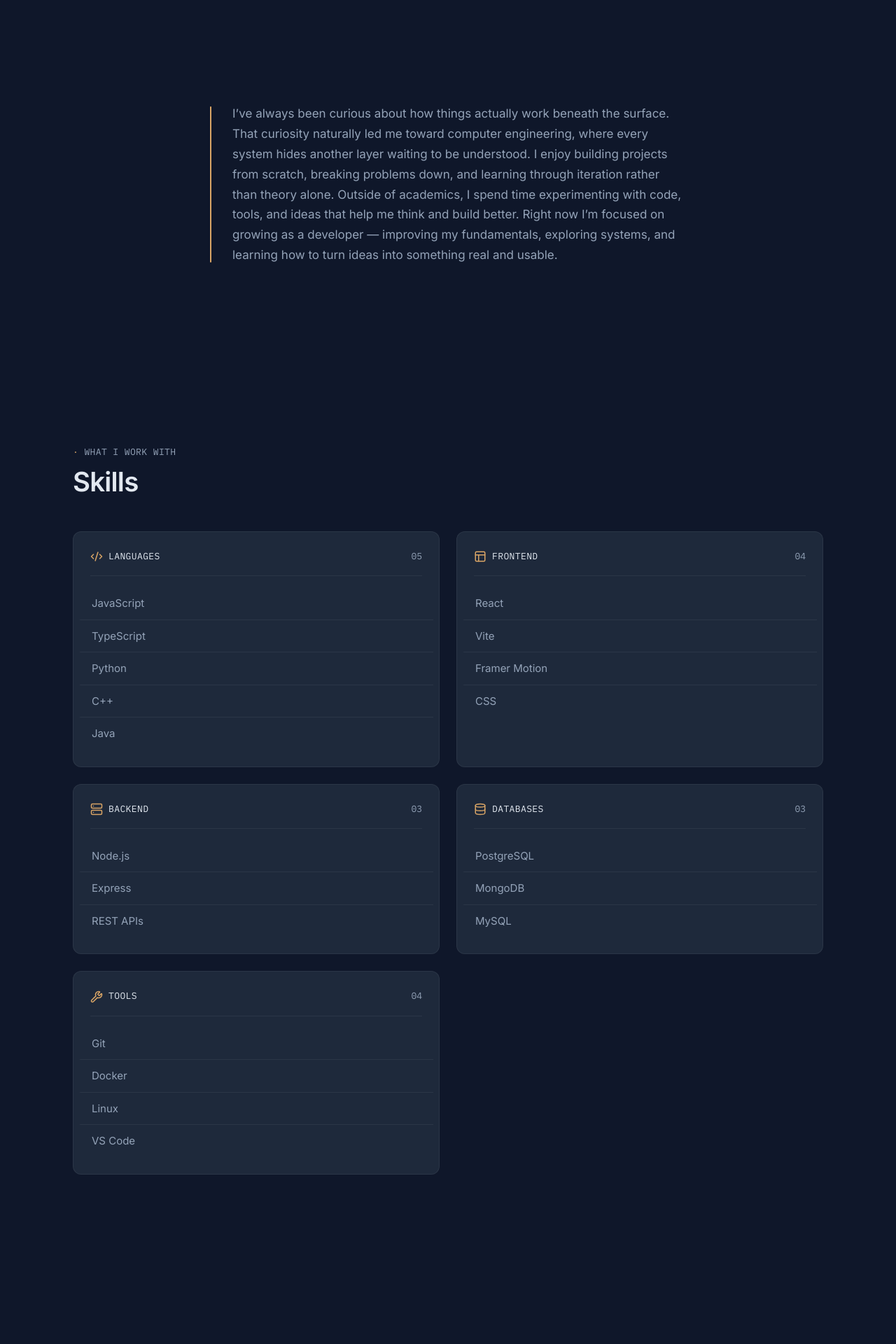
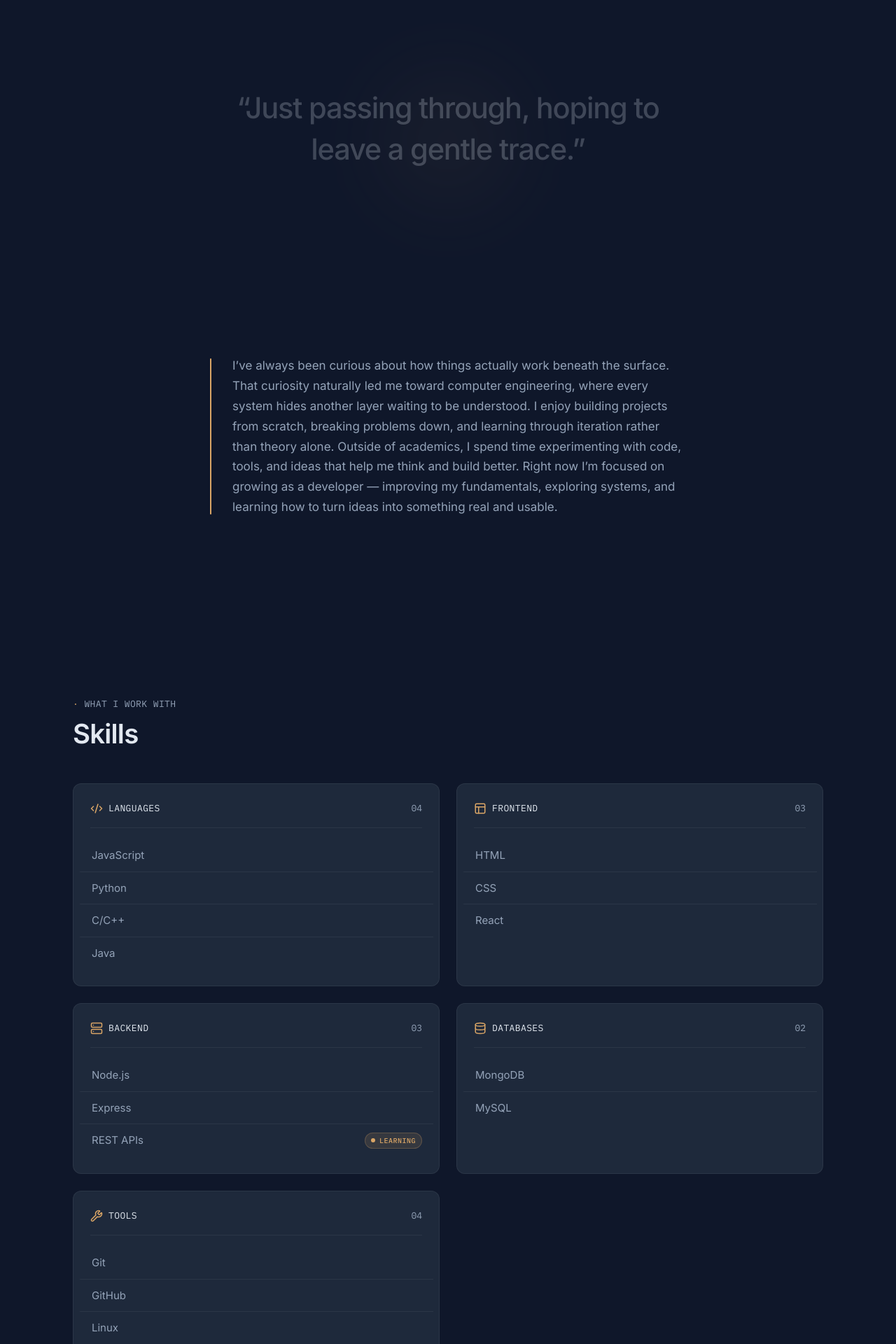
Before and after one commit to Sudeeppp-Mishra/portfolio, a React (Vite) app in the folder sudeep-portfolio/: page / in a window 1280 px wide. Shown: the part 780-2700 px from the top of the page at 70% size. Built offline with nearby package versions, Linux system fonts and the light colour scheme.

Commit message:
add quote of mine

```diff
--- a/sudeep-portfolio/src/components/sections/Hero.jsx
+++ b/sudeep-portfolio/src/components/sections/Hero.jsx
@@ -59,9 +59,9 @@ function Hero() {
           </motion.p>
 
           <motion.p variants={itemVariants} className="hero__intro">
-            I build things at the intersection of hardware logic and software craft —
-            currently deep in systems programming and full-stack development, always
-            shipping something on the side.
+  I like understanding how software works under the hood and turning ideas into working systems.
+
+  I spend most of my time building projects, experimenting with code, and improving how I think about software design.
           </motion.p>
 
           <motion.div variants={itemVariants} className="hero__actions">
--- /dev/null
+++ b/sudeep-portfolio/src/components/sections/Quote.jsx
@@ -0,0 +1,33 @@
+import { useRef } from 'react';
+import { motion, useScroll, useTransform, useReducedMotion } from 'framer-motion';
+import '../../styles/quote.css';
+
+function Quote() {
+  const containerRef = useRef(null);
+  const shouldReduceMotion = useReducedMotion();
+
+  const { scrollYProgress } = useScroll({
+    target: containerRef,
+    offset: ['start end', 'end start'],
+  });
+
+  // Clean parallax scaling and opacity fade out on scroll scroll progress
+  const opacity = useTransform(scrollYProgress, [0.1, 0.45, 0.65, 0.95], [0, 1, 1, 0]);
+  const scale = useTransform(scrollYProgress, [0.1, 0.45, 0.65, 0.95], [0.93, 1, 1, 0.93]);
+  const y = useTransform(scrollYProgress, [0.1, 0.45, 0.65, 0.95], [20, 0, 0, -20]);
+
+  return (
+    <section ref={containerRef} className="quote-section" aria-hidden="true">
+      <div className="container quote__inner">
+        <motion.blockquote
+          style={shouldReduceMotion ? undefined : { opacity, scale, y }}
+          className="quote__text"
+        >
+          “Just passing through, hoping to leave a gentle trace.”
+        </motion.blockquote>
+      </div>
+    </section>
+  );
+}
+
+export default Quote;
--- a/sudeep-portfolio/src/components/sections/Skills.jsx
+++ b/sudeep-portfolio/src/components/sections/Skills.jsx
@@ -8,31 +8,40 @@ const SKILL_CATEGORIES = [
     id: 'languages',
     label: 'Languages',
     Icon: Code2,
-    skills: ['JavaScript', 'TypeScript', 'Python', 'C++', 'Java'],
+    skills: ['JavaScript', 'Python', 'C/C++', 'Java'],
   },
   {
     id: 'frontend',
     label: 'Frontend',
     Icon: Layout,
-    skills: ['React', 'Vite', 'Framer Motion', 'CSS'],
+    skills: ['HTML', 'CSS', 'React'],
   },
   {
     id: 'backend',
     label: 'Backend',
     Icon: Server,
-    skills: ['Node.js', 'Express', 'REST APIs'],
+    skills: [
+      'Node.js',
+      'Express',
+      { name: 'REST APIs', status: 'learning' },
+    ],
   },
   {
     id: 'databases',
     label: 'Databases',
     Icon: Database,
-    skills: ['PostgreSQL', 'MongoDB', 'MySQL'],
+    skills: ['MongoDB', 'MySQL'],
   },
   {
     id: 'tools',
     label: 'Tools',
     Icon: Wrench,
-    skills: ['Git', 'Docker', 'Linux', 'VS Code'],
+    skills: [
+      'Git',
+      'GitHub',
+      'Linux',
+      { name: 'Netlify', status: 'learning' },
+    ],
   },
 ];
 
@@ -61,11 +70,21 @@ function Skills() {
               </div>
 
               <ul className="skills__list">
-                {skills.map((skill) => (
-                  <li key={skill} className="skills__item">
-                    {skill}
-                  </li>
-                ))}
+                {skills.map((skill) => {
+                  const name = typeof skill === 'string' ? skill : skill.name;
+                  const isLearning = typeof skill === 'object' && skill.status === 'learning';
+                  return (
+                    <li key={name} className="skills__item">
+                      <span>{name}</span>
+                      {isLearning && (
+                        <span className="skills__item-badge">
+                          <span className="skills__item-badge-dot" aria-hidden="true" />
+                          Learning
+                        </span>
+                      )}
+                    </li>
+                  );
+                })}
               </ul>
             </motion.div>
           ))}
--- a/sudeep-portfolio/src/pages/Home.jsx
+++ b/sudeep-portfolio/src/pages/Home.jsx
@@ -1,4 +1,5 @@
 import Hero from '../components/sections/Hero.jsx';
+import Quote from '../components/sections/Quote.jsx';
 import About from '../components/sections/About.jsx';
 import Skills from '../components/sections/Skills.jsx';
 import Projects from '../components/sections/Projects.jsx';
@@ -11,6 +12,7 @@ function Home() {
   return (
     <>
       <Hero />
+      <Quote />
       <About />
       <Skills />
       <Projects />
--- a/sudeep-portfolio/src/styles/index.css
+++ b/sudeep-portfolio/src/styles/index.css
@@ -15,3 +15,4 @@
 @import './education.css';
 @import './experience.css';
 @import './contact.css';
+@import './quote.css';
--- /dev/null
+++ b/sudeep-portfolio/src/styles/quote.css
@@ -0,0 +1,45 @@
+.quote-section {
+  min-height: 45vh;
+  display: flex;
+  align-items: center;
+  justify-content: center;
+  position: relative;
+  background-color: var(--color-bg);
+  padding-block: var(--space-12);
+  overflow: hidden;
+}
+
+.quote-section::before {
+  content: '';
+  position: absolute;
+  width: 300px;
+  height: 300px;
+  background: radial-gradient(circle, var(--color-accent-muted) 0%, transparent 70%);
+  top: 50%;
+  left: 50%;
+  transform: translate(-50%, -50%);
+  pointer-events: none;
+  filter: blur(50px);
+  z-index: 0;
+  opacity: 0.55;
+}
+
+.quote__inner {
+  display: flex;
+  justify-content: center;
+  align-items: center;
+  width: 100%;
+  z-index: 1;
+}
+
+.quote__text {
+  font-family: var(--font-display);
+  font-size: clamp(1.625rem, 4vw, 2.75rem);
+  font-weight: 500;
+  text-align: center;
+  max-width: 750px;
+  line-height: 1.4;
+  color: var(--color-text-primary);
+  letter-spacing: -0.03em;
+  padding-inline: var(--space-2);
+}
--- a/sudeep-portfolio/src/styles/skills.css
+++ b/sudeep-portfolio/src/styles/skills.css
@@ -45,6 +45,9 @@
 }
 
 .skills__item {
+  display: flex;
+  align-items: center;
+  justify-content: space-between;
   padding: 0.625rem var(--space-2);
   margin-inline: calc(var(--space-2) * -1);
   border-left: 2px solid transparent;
@@ -65,6 +68,46 @@
   background-color: var(--color-surface-hover);
 }
 
+.skills__item-badge {
+  display: inline-flex;
+  align-items: center;
+  gap: 6px;
+  font-family: var(--font-mono);
+  font-size: 10px;
+  text-transform: uppercase;
+  letter-spacing: 0.05em;
+  color: var(--color-accent);
+  background: var(--color-accent-muted);
+  border: 1px solid rgba(217, 165, 102, 0.25);
+  padding: 2px 8px;
+  border-radius: 20px;
+  font-weight: 500;
+}
+
+.skills__item-badge-dot {
+  width: 6px;
+  height: 6px;
+  background-color: var(--color-accent);
+  border-radius: 50%;
+  position: relative;
+  display: block;
+}
+
+.skills__item-badge-dot::after {
+  content: '';
+  position: absolute;
+  inset: -2px;
+  border-radius: 50%;
+  border: 2px solid var(--color-accent);
+  opacity: 0;
+  animation: badgePulse 2s cubic-bezier(0.16, 1, 0.3, 1) infinite;
+}
+
+@keyframes badgePulse {
+  0% { transform: scale(1); opacity: 0.6; }
+  100% { transform: scale(2.2); opacity: 0; }
+}
+
 @media (min-width: 768px) {
   .skills__grid {
     grid-template-columns: repeat(2, 1fr);
```
